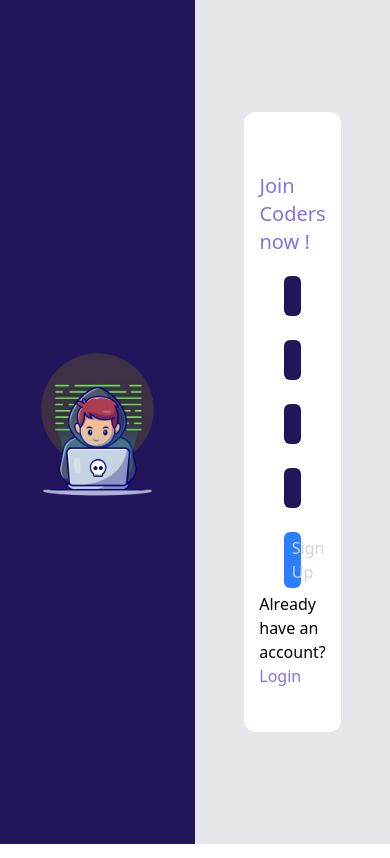
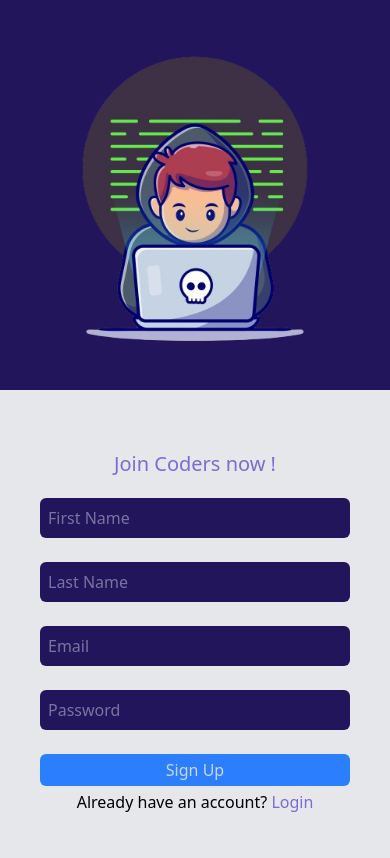
Before and after one commit to matdelp/coders-app-frontend, a React (Vite) app: page /signup in a window 390 px wide. Built offline with nearby package versions, Linux system fonts and the light colour scheme.

Commit message:
fix: improve responsiveness of SignSharedlayout by adjusting grid and container classes

```diff
--- a/src/layout/SignSharedlayout.tsx
+++ b/src/layout/SignSharedlayout.tsx
@@ -10,12 +10,12 @@ export type SignPagesProp = {
 
 export const SignSharedlayout: React.FC<SignPagesProp> = (params) => {
   return (
-    <main className="grid grid-cols-2 w-screen h-screen">
+    <main className="grid xl:grid-cols-2 w-screen h-screen">
       <div className="flex items-center justify-center bg-background-500">
         <img src="src/assets/images/coding.png" alt="coding icon" />
       </div>
       <div className="flex flex-col items-center justify-center bg-background-100 w-full">
-        <div className="flex flex-col items-center justify-center bg-white p-10 rounded-xl w-1/2">
+        <div className="flex flex-col items-center justify-center xl:bg-white p-10 rounded-xl xl:w-1/2 w-full">
           <h2 className="text-main-500 text-xl py-5">{params.title}</h2>
           {params.children}
           <p className="py-1">
```
